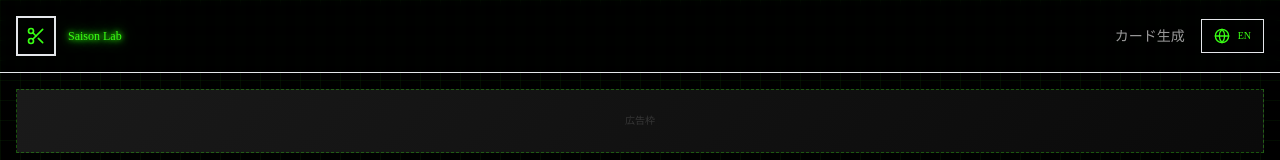
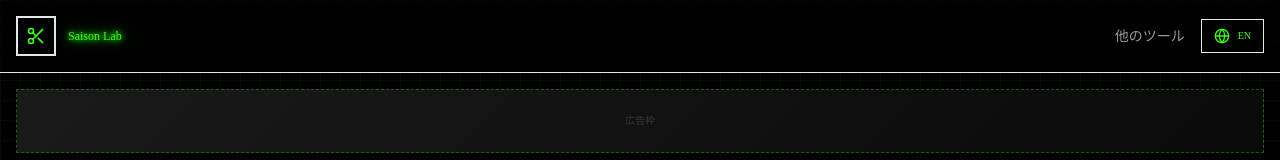
Before and after one commit to noregista/saison-lab, a Next.js app: page /splitter in a window 1280 px wide. Shown: the top 160 px of the page. Built offline with nearby package versions, Linux system fonts and the light colour scheme.

Commit message:
Fix Splitter header: change 'カード生成' to '他のツール', link to home

```diff
--- a/src/components/splitter/Header.tsx
+++ b/src/components/splitter/Header.tsx
@@ -34,7 +34,7 @@ export default function Header({ lang, onLangChange }: HeaderProps) {
                     <div className="flex items-center gap-4">
                         {/* Other tools link */}
                         <Link
-                            href="https://saison-lab.com/tools"
+                            href="https://saison-lab.com"
                             target="_blank"
                             className="text-sm text-white/60 hover:text-neon transition-colors hidden sm:block"
                         >
--- a/src/lib/i18n.ts
+++ b/src/lib/i18n.ts
@@ -2,7 +2,7 @@ export const translations = {
     en: {
         // Header
         brand: "Saison Lab",
-        otherTools: "Card Generator",
+        otherTools: "Other Tools",
 
         // Main
         title: "Splitter",
@@ -45,7 +45,7 @@ export const translations = {
     ja: {
         // Header
         brand: "Saison Lab",
-        otherTools: "カード生成",
+        otherTools: "他のツール",
 
         // Main
         title: "Splitter",
```
